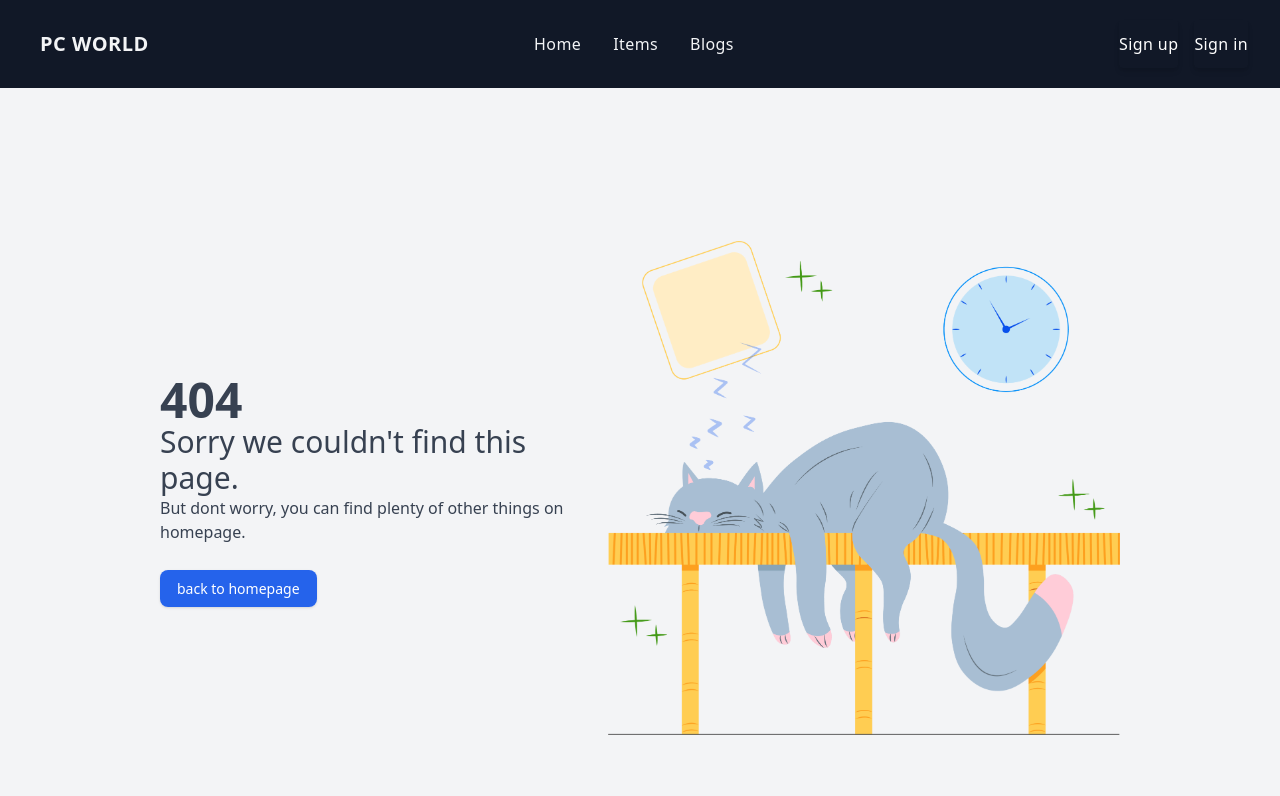
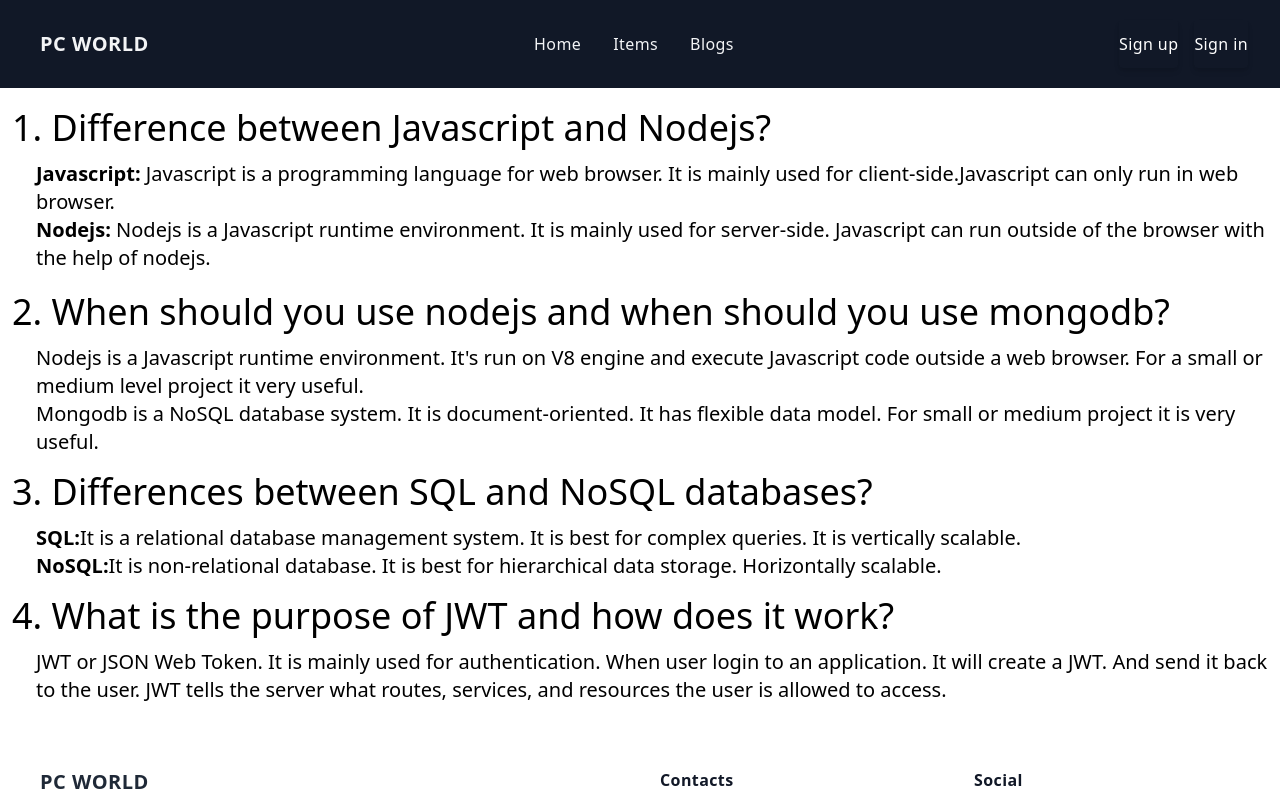
Before and after one commit to srdo96/pc-world-client-side, a React (Create React App) app: page /blogs in a window 1280 px wide. Shown: the top 796 px of the page. Built offline with nearby package versions, Linux system fonts and the light colour scheme; no server answers.

Commit message:
add blogs

```diff
--- a/package.json
+++ b/package.json
@@ -6,6 +6,7 @@
     "@testing-library/jest-dom": "^5.14.1",
     "@testing-library/react": "^13.0.0",
     "@testing-library/user-event": "^13.2.1",
+    "axios": "^0.26.1",
     "firebase": "^9.7.0",
     "react": "^18.1.0",
     "react-dom": "^18.1.0",
--- a/src/App.js
+++ b/src/App.js
@@ -10,6 +10,7 @@ import ResetPass from "./Page/Auth/ResetPass/ResetPass";
 import Items from "./Page/Home/Items/Items";
 import Inventory from "./Page/Home/Inventory/Inventory";
 import RequireAuth from "./Page/Auth/RequireAuth/RequireAuth";
+import Blogs from "./Page/Blogs/Blogs";
 
 function App() {
   return (
@@ -22,6 +23,7 @@ function App() {
         <Route path="/signup" element={<SignUp />} />
         <Route path="/signin" element={<SignIn />} />
         <Route path="/resetpass" element={<ResetPass />} />
+        <Route path="/blogs" element={<Blogs />} />
         <Route
           path="/inventory/:id"
           element={
--- /dev/null
+++ b/src/Page/Blogs/Blogs.js
@@ -0,0 +1,51 @@
+import React from "react";
+
+const Blogs = () => {
+  return (
+    <div className="mt-5 ml-3">
+      <h1 className="text-4xl ">
+        1. Difference between Javascript and Nodejs?
+      </h1>
+      <p className="text-xl mt-3 ml-6">
+        <span className="font-bold">Javascript:</span> Javascript is a
+        programming language for web browser. It is mainly used for
+        client-side.Javascript can only run in web browser. <br />
+        <span className="font-bold">Nodejs:</span> Nodejs is a Javascript
+        runtime environment. It is mainly used for server-side. Javascript can
+        run outside of the browser with the help of nodejs.
+      </p>
+      <h1 className="text-4xl mt-5">
+        2. When should you use nodejs and when should you use mongodb?
+      </h1>
+      <p className="text-xl mt-3 ml-6">
+        Nodejs is a Javascript runtime environment. It's run on V8 engine and
+        execute Javascript code outside a web browser. For a small or medium
+        level project it very useful. <br />
+        Mongodb is a NoSQL database system. It is document-oriented. It has
+        flexible data model. For small or medium project it is very useful.
+      </p>
+      <h1 className="text-4xl mt-4">
+        3. Differences between SQL and NoSQL databases?
+      </h1>
+      <p className="text-xl mt-3 ml-6">
+        <span className="font-semibold">SQL:</span>It is a relational database
+        management system. It is best for complex queries. It is vertically
+        scalable. <br />
+        <span className="font-semibold">NoSQL:</span>It is non-relational
+        database. It is best for hierarchical data storage. Horizontally
+        scalable.
+      </p>
+      <h1 className="text-4xl mt-4">
+        4. What is the purpose of JWT and how does it work?
+      </h1>
+      <p className="text-xl mt-3 ml-6">
+        JWT or JSON Web Token. It is mainly used for authentication. When user
+        login to an application. It will create a JWT. And send it back to the
+        user. JWT tells the server what routes, services, and resources the user
+        is allowed to access.
+      </p>
+    </div>
+  );
+};
+
+export default Blogs;
--- a/src/Page/Home/Card/Card.js
+++ b/src/Page/Home/Card/Card.js
@@ -4,14 +4,14 @@ import { Link } from "react-router-dom";
 const Card = ({ item }) => {
   const { _id, img, name, desc, price, quantity, supplier, sold } = item;
   return (
-    <div class="flex justify-center">
-      <div class="rounded-lg shadow-lg bg-white max-w-sm">
+    <div className="flex justify-center">
+      <div className="rounded-lg shadow-lg bg-white max-w-sm">
         <a href="#!">
-          <img class="rounded-t-lg mx-auto" src={img} alt="" />
+          <img className="rounded-t-lg mx-auto" src={img} alt="" />
         </a>
-        <div class="p-6">
-          <h5 class="text-gray-900 text-xl font-medium mb-2">{name}</h5>
-          <p class="text-gray-700 text-base mb-4">
+        <div className="p-6">
+          <h5 className="text-gray-900 text-xl font-medium mb-2">{name}</h5>
+          <p className="text-gray-700 text-base mb-4">
             {desc.slice(0, 100)}
             <span title={desc}>....</span>
           </p>
@@ -25,7 +25,7 @@ const Card = ({ item }) => {
           <Link
             to={`/inventory/${_id}`}
             type="button"
-            class=" mt-5 inline-block px-6 py-2.5 bg-blue-600 text-white font-medium text-xs leading-tight uppercase rounded shadow-md hover:bg-blue-700 hover:shadow-lg focus:bg-blue-700 focus:shadow-lg focus:outline-none focus:ring-0 active:bg-blue-800 active:shadow-lg transition duration-150 ease-in-out"
+            className=" mt-5 inline-block px-6 py-2.5 bg-blue-600 text-white font-medium text-xs leading-tight uppercase rounded shadow-md hover:bg-blue-700 hover:shadow-lg focus:bg-blue-700 focus:shadow-lg focus:outline-none focus:ring-0 active:bg-blue-800 active:shadow-lg transition duration-150 ease-in-out"
           >
             Update
           </Link>
--- a/src/Page/Home/Inventory/Inventory.js
+++ b/src/Page/Home/Inventory/Inventory.js
@@ -1,10 +1,57 @@
+import axios from "axios";
+import { useEffect, useState } from "react";
 import { useParams } from "react-router-dom";
 import useItemsDetails from "../../../hooks/useItemsDetails";
 
 const Inventory = () => {
   const { id } = useParams();
-  const item = useItemsDetails(id);
-  console.log(id);
+  const [item, setItem] = useState({});
+  const [itemQty, setItemQty] = useState(0);
+  const [updateItemQty, setUpdateItemQty] = useState({ quantity: 11 });
+  const url = `http://localhost:5000/item/${id}`;
+
+  useEffect(() => {
+    fetch(url)
+      .then((res) => res.json())
+      .then((data) => {
+        setItem(data);
+        setItemQty(data.quantity);
+      });
+  }, []);
+  // console.log("log item", itemQty);
+  const handleDelivered = () => {
+    // console.log("item.qunti:", itemQty);
+    if (itemQty > 0) {
+      // setItemQty(item.quantity - 1);
+      const newQty = itemQty - 1;
+      setItemQty(newQty);
+      // const newQty = itemQty - 1;
+      // setItemQty(newQty);
+      const updateInfo = { quantity: newQty };
+      // console.log(typeof qty, qty);
+      console.log("Update-info", updateInfo, "&", updateInfo.quantity);
+      setUpdateItemQty(updateInfo);
+      console.log("Update-Qty", updateItemQty, "&", updateItemQty.quantity);
+      console.log("updateQ", updateItemQty);
+      // const url = `http://localhost:5000/data/${id}`;
+      // console.log(updateItemQty);
+      fetch(url, {
+        method: "PUT",
+        headers: {
+          "Content-Type": "application/json",
+        },
+        body: JSON.stringify(updateItemQty),
+      })
+        .then((response) => response.json())
+        .then((data) => {
+          console.log("Success:", data);
+        })
+        .catch((error) => {
+          console.error("Error:", error);
+        });
+    }
+  };
+
   return (
     <div className="pt-6">
       <div className=" mx-auto sm:px-6 lg:max-w-7xl lg:px-6 md:px-6 sm:rounded-lg lg:aspect-w-3 ">
@@ -28,30 +75,30 @@ const Inventory = () => {
         <div className="mt-4 lg:mt-0 lg:row-span-3">
           {/* <h2 className="sr-only">Product information</h2> */}
           <p className="text-2xl text-gray-900">Price: {item.price} BDT</p>
-          <p className="text-2xl text-gray-900">Quantity: {item.quantity}</p>
+          <p className="text-2xl text-gray-900">Quantity: {itemQty}</p>
           <p className="text-2xl text-gray-900">Sold: {item.sold}</p>
           <p className="text-2xl text-gray-900">Supplier {item.supplier}</p>
 
           <button
-            type="submit"
-            className="mt-5 w-full bg-indigo-600 border border-transparent rounded-md py-3 px-8 flex items-center justify-center text-base font-medium text-white hover:bg-indigo-700 focus:outline-none focus:ring-2 focus:ring-offset-2 focus:ring-indigo-500"
+            onClick={handleDelivered}
+            className="mt-5 w-full bg-indigo-600 border border-transparent rounded-md py-3 px-8 flex datas-center justify-center text-base font-medium text-white hover:bg-indigo-700 focus:outline-none focus:ring-2 focus:ring-offset-2 focus:ring-indigo-500"
           >
             Delivered
           </button>
 
           <form className="mt-4 border-t-2 border-gray-200">
-            <h1 className="text-2xl mt-3 ">Restock the item</h1>
-            <div class=" relative ">
+            <h1 className="text-2xl mt-3 ">Restock the data</h1>
+            <div className=" relative ">
               <input
                 type="number"
                 id="qty"
-                class="mt-4 rounded-lg border-transparent flex-1 appearance-none border border-gray-300 w-full py-2 px-4 bg-white text-gray-700 placeholder-gray-400 shadow-sm text-base focus:outline-none focus:ring-2 focus:ring-purple-600 focus:border-transparent"
+                className="mt-4 rounded-lg border-transparent flex-1 appearance-none border border-gray-300 w-full py-2 px-4 bg-white text-gray-700 placeholder-gray-400 shadow-sm text-base focus:outline-none focus:ring-2 focus:ring-purple-600 focus:border-transparent"
                 placeholder="Quantity"
               />
             </div>
             <button
               type="submit"
-              className="uppercase mt-5 w-full bg-indigo-600 border border-transparent rounded-md py-3 px-8 flex items-center justify-center text-base font-medium text-white hover:bg-indigo-700 focus:outline-none focus:ring-2 focus:ring-offset-2 focus:ring-indigo-500"
+              className="uppercase mt-5 w-full bg-indigo-600 border border-transparent rounded-md py-3 px-8 flex datas-center justify-center text-base font-medium text-white hover:bg-indigo-700 focus:outline-none focus:ring-2 focus:ring-offset-2 focus:ring-indigo-500"
             >
               Stock
             </button>
--- a/src/Page/Shared/Header/Header.js
+++ b/src/Page/Shared/Header/Header.js
@@ -45,14 +45,14 @@ const Header = () => {
                 </HashLink>
               </li>
               <li>
-                <a
-                  href="/"
+                <Link
+                  to="/blogs"
                   aria-label="Blogs"
                   title="Blogs"
                   className="font-medium tracking-wide text-gray-100 transition-colors duration-200 hover:text-teal-accent-400"
                 >
                   Blogs
-                </a>
+                </Link>
               </li>
             </ul>
 
--- a/src/Page/Shared/Loading/Loading.js
+++ b/src/Page/Shared/Loading/Loading.js
@@ -5,7 +5,7 @@ const Loading = () => {
     <div className="text-center mt-10 ">
       <svg
         role="status"
-        class="inline w-10 h-10 mr-2 text-gray-200 animate-spin dark:text-gray-600 fill-blue-600"
+        className="inline w-10 h-10 mr-2 text-gray-200 animate-spin dark:text-gray-600 fill-blue-600"
         viewBox="0 0 100 101"
         fill="none"
         xmlns="http://www.w3.org/2000/svg"
--- /dev/null
+++ b/src/copy.js
@@ -0,0 +1,27 @@
+const handleDelivered = () => {
+  // if (newQty > 0) {
+  //   const qty = data.quantity - 1;
+  //   setNewQty(qty);
+  //   const updateInfo = { quantity: qty };
+  //   console.log(typeof qty, qty);
+  //   console.log(updateInfo);
+  //   setUpdatedata(updateInfo);
+  //   // const url = `http://localhost:5000/data/${id}`;
+  //   fetch(url, {
+  //     method: "PUT",
+  //     headers: {
+  //       "Content-Type": "application/json",
+  //     },
+  //     body: JSON.stringify(updatedata),
+  //   })
+  //     .then((response) => response.json())
+  //     .then((data) => {
+  //       console.log("Success:", data);
+  //     })
+  //     .catch((error) => {
+  //       console.error("Error:", error);
+  //     });
+  //   const { data } = useQuery("dataQuantity");
+  // const result = console.log(updateInfo);
+  // }
+};
--- a/src/hooks/useItemsDetails.js
+++ b/src/hooks/useItemsDetails.js
@@ -2,14 +2,13 @@ import { useEffect, useState } from "react";
 
 const useItemsDetails = (id) => {
   const [item, setItem] = useState({});
-  const x = `http://localhost:5000/item/${id}`;
-  console.log("X", x);
+  const url = `http://localhost:5000/item/${id}`;
   useEffect(() => {
-    const url = `http://localhost:5000/item/${id}`;
     fetch(url)
       .then((res) => res.json())
       .then((data) => setItem(data));
   }, []);
+  // console.log(updateItem);
   return item;
 };
 
```
Also changed, not shown: 2 other files (tests, documents, lock files or other folders).
